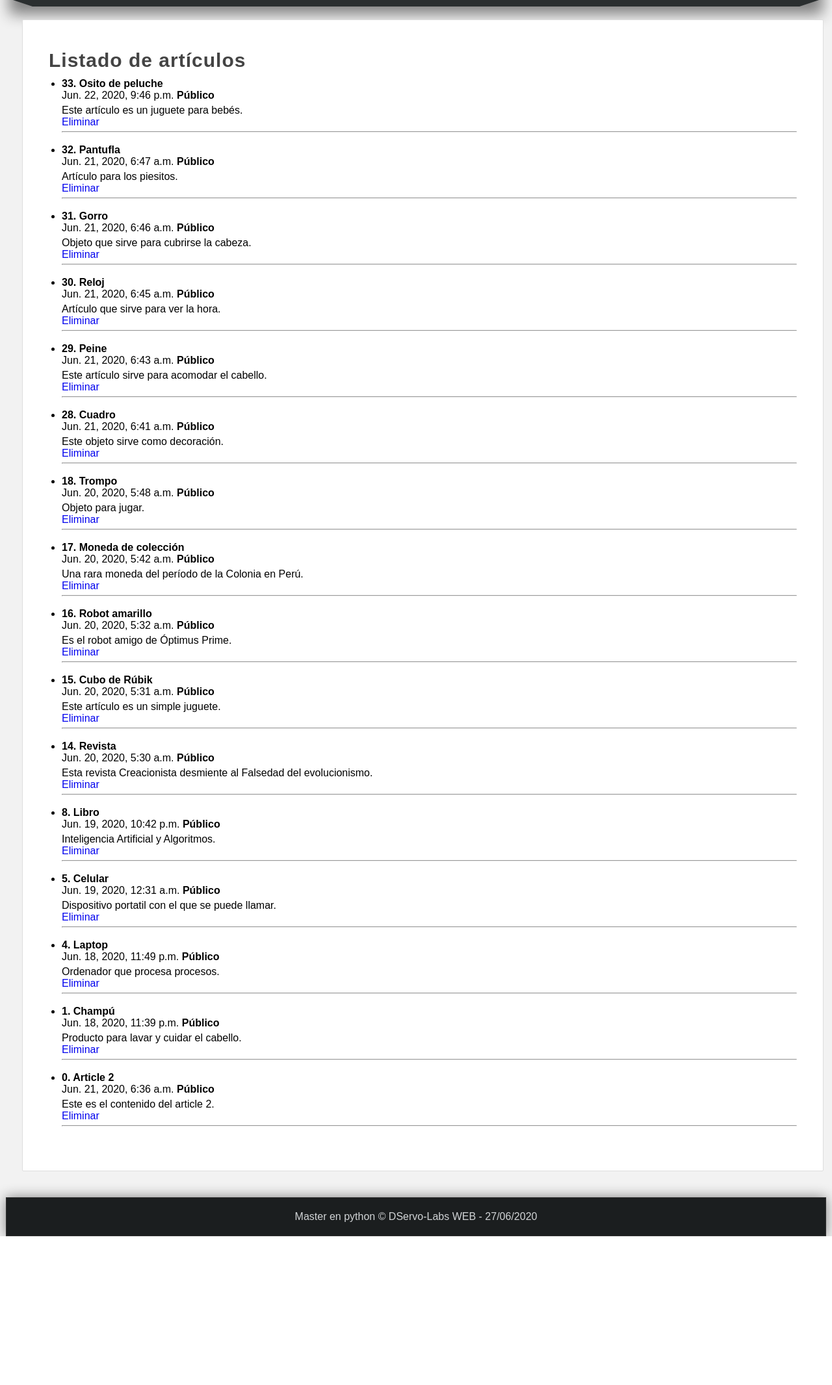
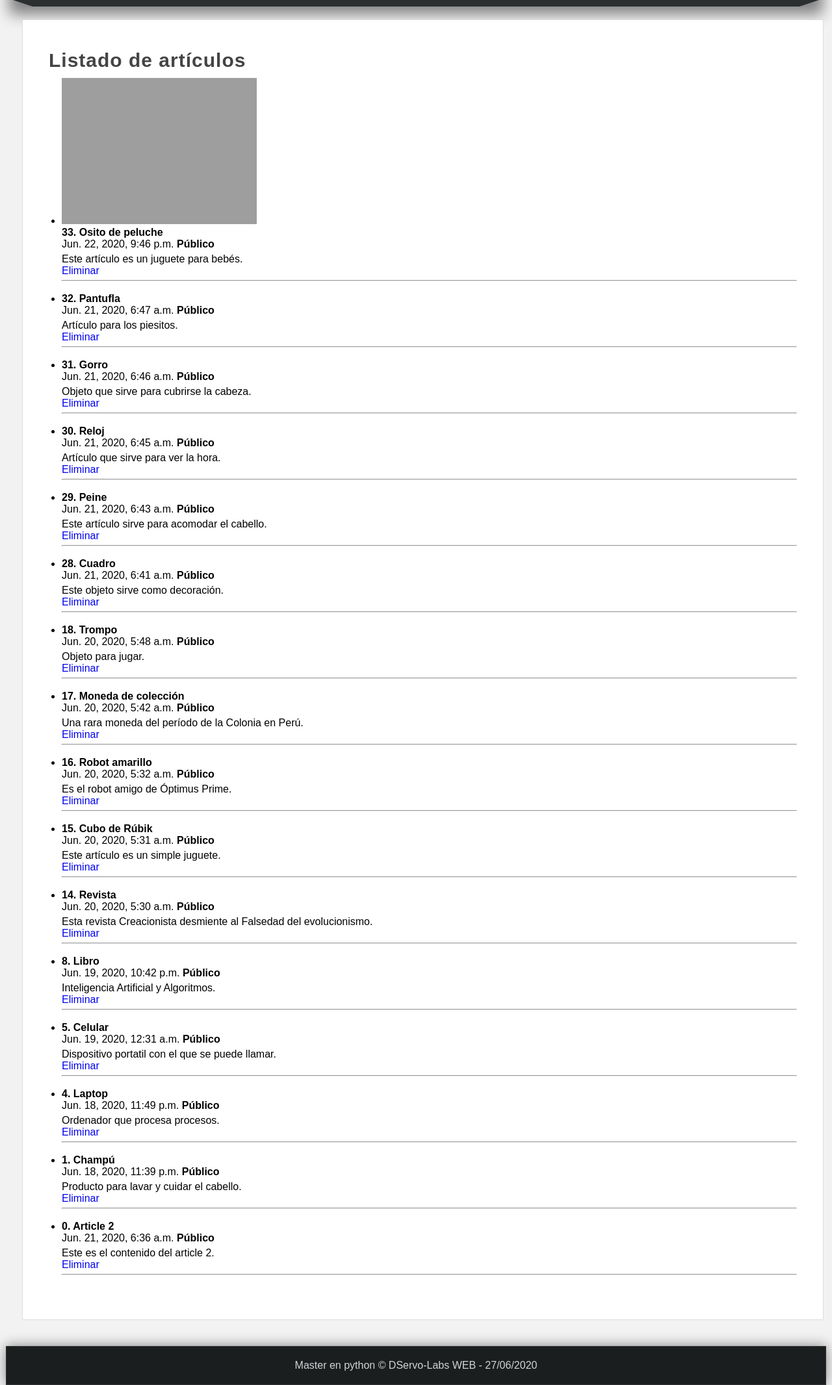
Before and after one commit to DernierServo/MasterPython, a Django app: page /articulos/ in a window 1280 px wide. Shown: the part 202-2334 px from the top of the page at 65% size. Before the commit the page ends 2105 px from the top, so only its background shows below. Run offline with Django 3.2, Linux system fonts and the light colour scheme; data comes from the database, SQL or seed files in the repository; grey boxes are pictures that could not be loaded.

Commit message:
Mostrar imágenes subidas en la Web

```diff
--- a/22-django/AprendiendoDjango/miApp/templates/articulos.html
+++ b/22-django/AprendiendoDjango/miApp/templates/articulos.html
@@ -18,6 +18,10 @@
     <ul>
         {% for articulo in articulos %}
             <li>
+                {% if articulo.image != 'null' and articulo.image.url|length >= 1 %}
+                    <img src="{{articulo.image.url}}" width='300' />
+                {% endif %}
+
                 <h4> {{ articulo.id }}. {{ articulo.title }} </h4>
                 <span>{{articulo.created_at}}</span>
                 {% if articulo.public %}
```
